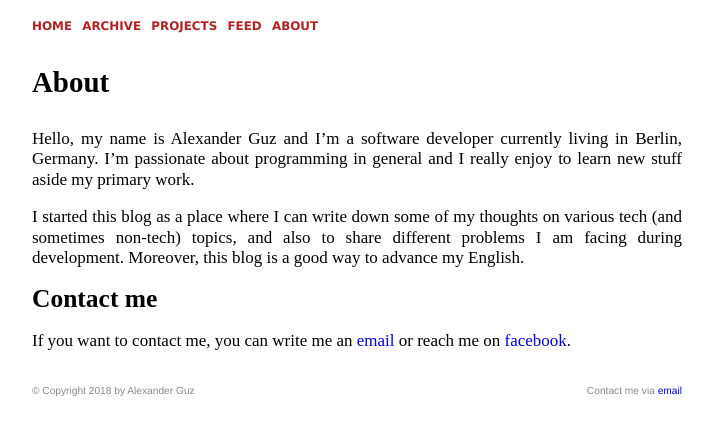
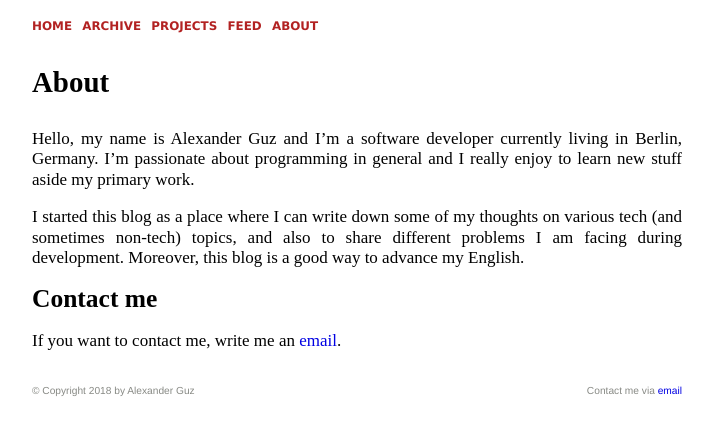
Before and after one commit to kalimatas/kalimatas.github.com, a Jekyll site: the page built from about/index.md, in a window 1280 px wide. Shown: the top 435 px of the page, without its empty margins (283-996 px from the left). Built offline with Jekyll 4.4.1, drawn with Linux system fonts in a browser that asks for light colours.

Commit message:
Change email to guz@kalimatas.com

```diff
--- a/_layouts/default.html
+++ b/_layouts/default.html
@@ -46,7 +46,7 @@
 	<footer>
 		<section class="copyright">&copy; Copyright {{ site.time | date: '%Y' }} by {{ site.author }}</section>
 		<section class="contact">
-			Contact me via <a href="mailto:kalimatas@gmail.com">email</a>
+			Contact me via <a href="mailto:guz@kalimatas.com">email</a>
 		</section>
 		<div class="clear"></div>
 	</footer>
--- a/about/index.md
+++ b/about/index.md
@@ -9,4 +9,4 @@
 
 ## Contact me
 
-If you want to contact me, you can write me an [email](mailto:kalimatas@gmail.com) or reach me on [facebook](https://www.facebook.com/kalimatas).
+If you want to contact me, write me an [email](mailto:guz@kalimatas.com).
```
